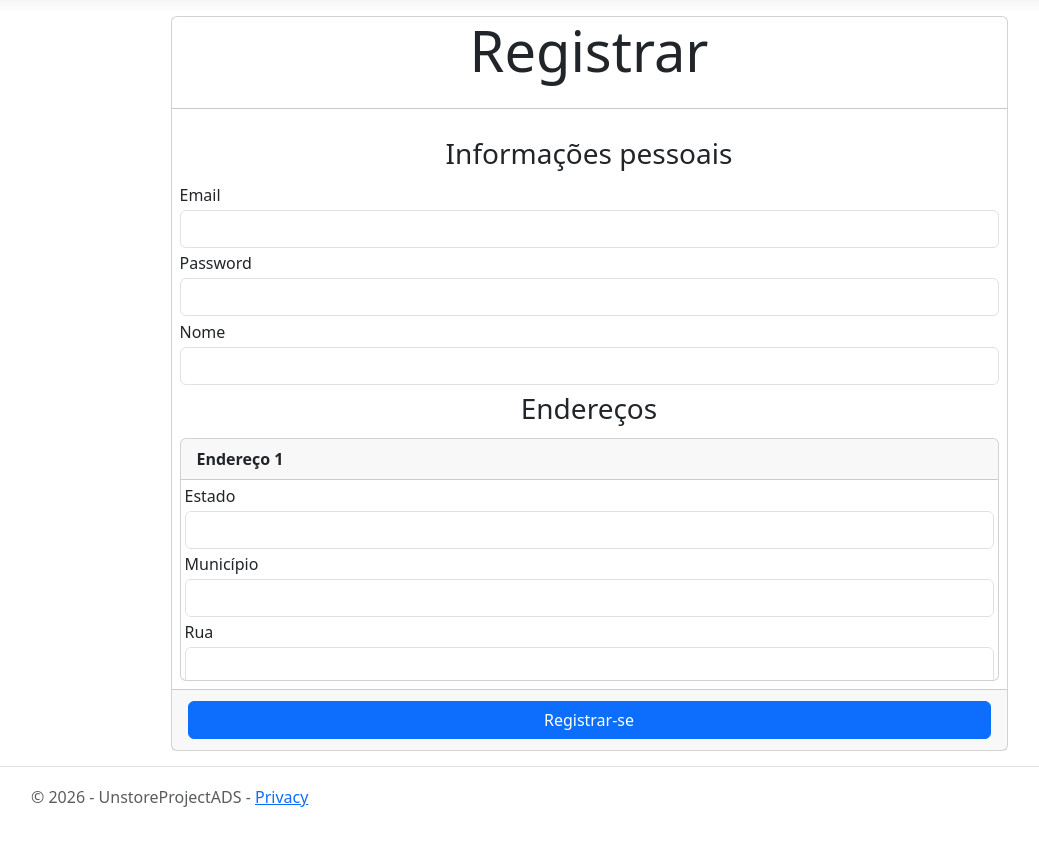
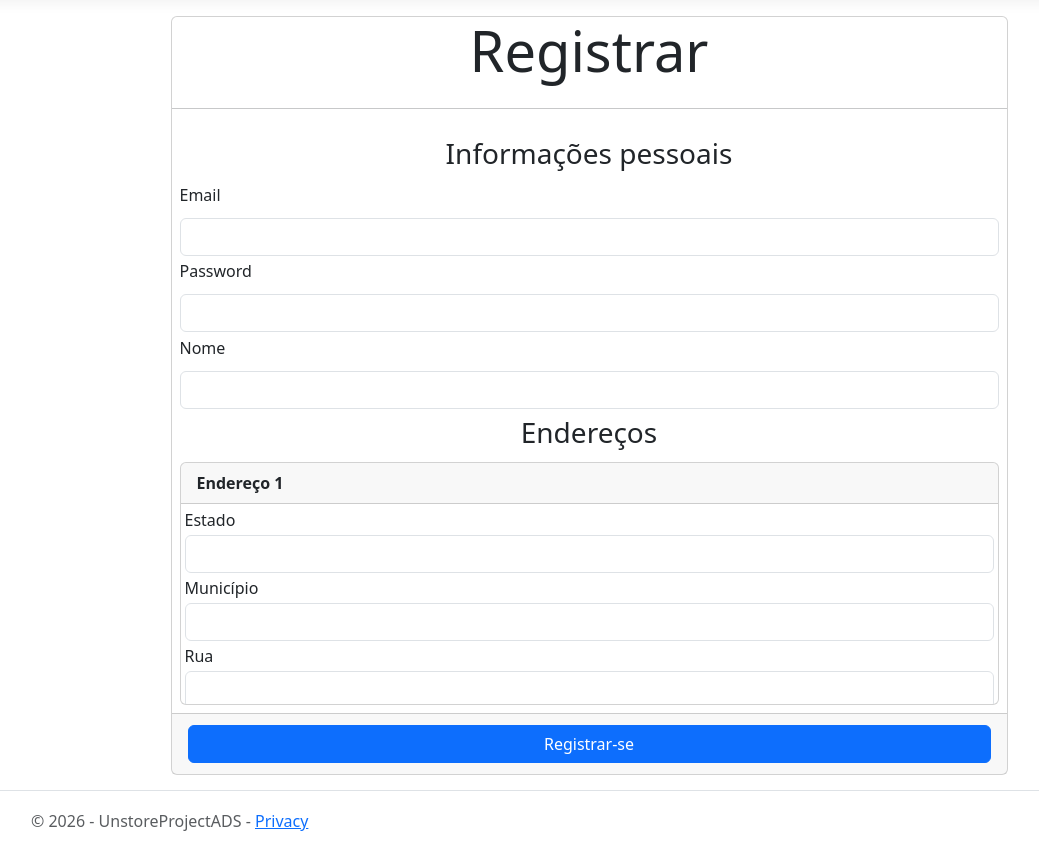
Before and after one commit to Malunny/Unstore-Infnet-Project, an ASP.NET Core app: page /registrar in a window 1280 px wide. Shown: the part 57-908 px from the top of the page, without its empty margins (51-1090 px from the left). Before the commit the page ends 864 px from the top, so only its background shows below. Run offline with ASP.NET Core 8, Linux system fonts and the light colour scheme; style sheets or scripts are compiled from the project's sources; some libraries are stand-ins or nearby versions.

Commit message:
Melhorias visuais

```diff
--- a/Pages/PaginaRegistrarUsuario.cshtml
+++ b/Pages/PaginaRegistrarUsuario.cshtml
@@ -10,19 +10,19 @@
         <h1 class="display-4">Registrar</h1>
         <hr/>
         <form method="post" style="display: flex; flex-direction: column; text-align: left;">
-            <div class="card-body p-2">
+            <div class="card-body d-flex flex-column p-2">
                 <h3 class="text-center p-1">Informações pessoais</h3>
-                <label for="Email">Email</label>
+                <label for="Email" class="form-label">Email</label>
                 <input type="email" id="Email" class="form-control"
                        asp-for="Form.Email"/>
                 <span asp-validation-for="Form.Email" class="text-danger"></span>
 
-                <label for="Password">Password</label>
+                <label for="Password" class="form-label">Password</label>
                 <input type="password" id="Password" class="form-control"
                        asp-for="Form.Senha"/>
                 <span asp-validation-for="Form.Senha" class="text-danger"></span>
 
-                <label for="Nome">Nome</label>
+                <label for="Nome" class="form-label">Nome</label>
                 <input type="text" id="Nome" class="form-control"
                        asp-for="Form.Nome"/>
                 <span asp-validation-for="Form.Nome" class="text-danger"></span>
@@ -41,7 +41,8 @@
                                         overflow-y-scroll" style="height: 25vh;">
                                     <label for="Estado">Estado</label>
                                     <input type="text" id="Estado" class="form-control" asp-for="Form.Enderecos[i].Estado"/>
-                                    <span asp-validation-for="Form.Enderecos[i].Estado" class="text-danger"></span>
+
+                                    <span asp-validation-for="Form.Enderecos[i].Estado" class="text-danger d-inline-block"></span>
 
                                     <label for="Municipio">Município</label>
                                     <input type="text" id="Municipio" class="form-control"
```
